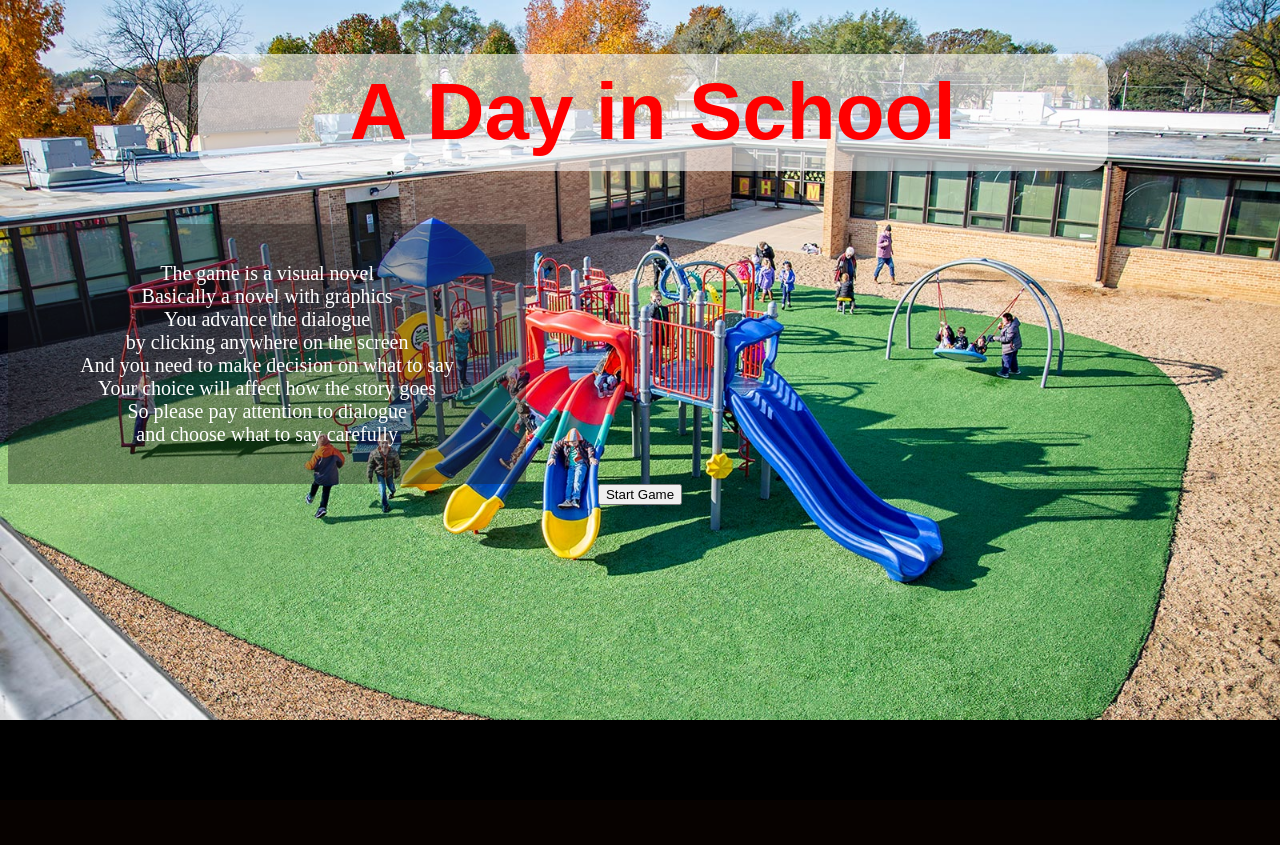
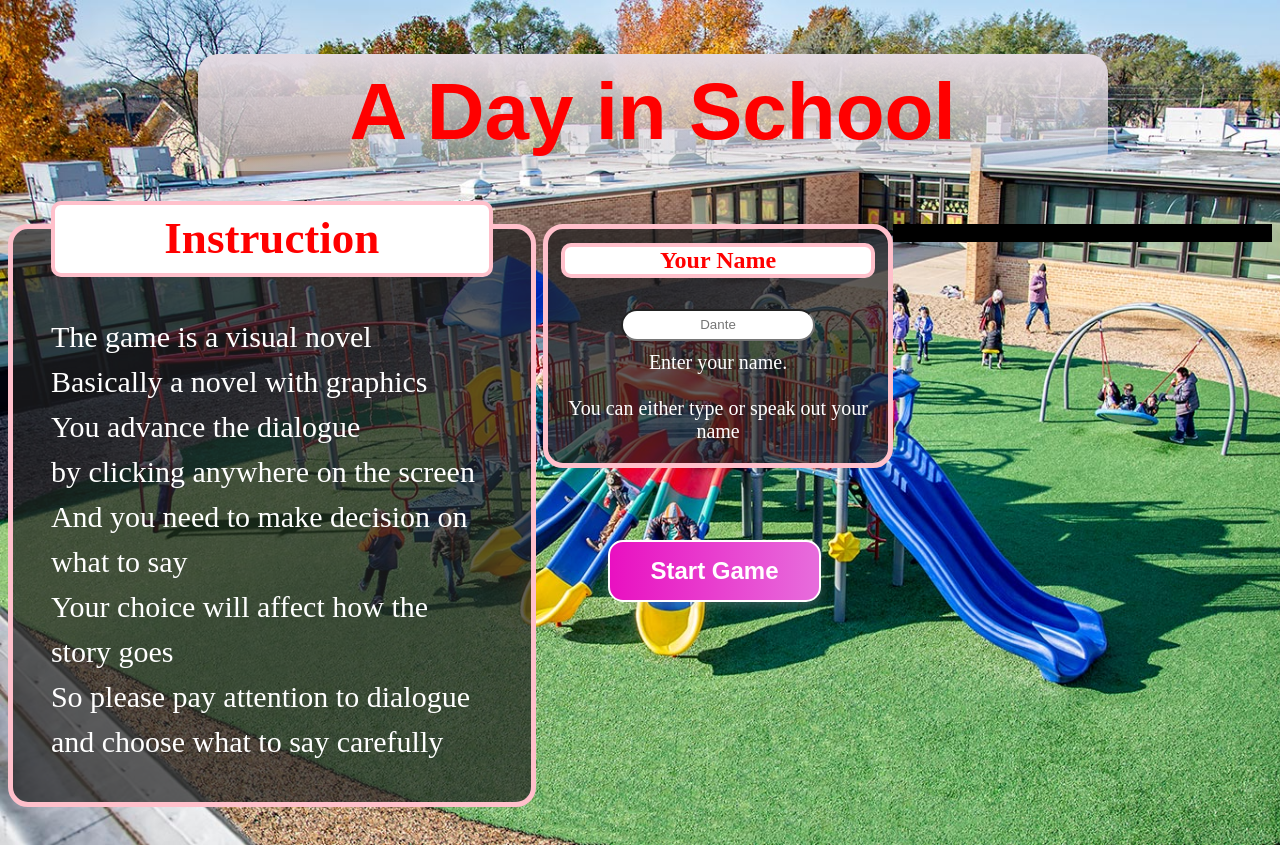
Before and after one commit to Misitik/499_Social_Robotic, a Django app: page /game2_menu in a window 1280 px wide. Before the commit the page ends 720 px from the top, so only its background shows below. Run offline with Django 5.2, Linux system fonts and the light colour scheme.

Commit message:
modified game 2 menu

```diff
--- a/games/game2.py
+++ b/games/game2.py
@@ -7,8 +7,9 @@ def game2_menu(request):
 
     return render(request, 'game2/game2_start_menu.html')
 
-def game2_game(request):
+def game2_game(request, ):
 
     dialogue = serialize('json', diagloue.objects.all())
+    username = request.GET.get('userInput', 'Dante')
 
-    return render(request, 'game2/game2_game.html', context = {'dialogue': json.dumps(dialogue)})
+    return render(request, 'game2/game2_game.html', context = {'dialogue': json.dumps(dialogue), 'username': username})
--- a/games/static/css/game2.css
+++ b/games/static/css/game2.css
@@ -74,6 +74,7 @@ body {
     width: 85%;
     height: 25%;
     box-shadow: 0px 0px 15px rgba(255, 204, 0, 0.8);
+
 }
 
 #Teresa{
--- a/games/templates/game2/game2_game.html
+++ b/games/templates/game2/game2_game.html
@@ -14,6 +14,7 @@
 <body>
 
     <div id = dialogue value = "{{dialogue}}"></div>
+    <div id = username value = "{{username}}"></div>
 
     <img src = "{% static 'images/mikan.png' %}" id = 'Teresa'>
     <img src = "{% static 'images/rito.png' %}" id = 'Jim'>
@@ -71,7 +72,7 @@
         <source src = "{% static 'sound/option_click.mp3' %}" type="audio/mpeg">
     </audio>
 
-    <audio id = 'classroom'>
+    <audio autoplay loop id = 'classroom'>
         <source src = "{% static 'sound/classroom.mp3' %}" type="audio/mpeg">
     </audio>
 
--- a/games/templates/game2/game2_start_menu.html
+++ b/games/templates/game2/game2_start_menu.html
@@ -1,5 +1,5 @@
 {%extends "start_menu_template.html"%}
-
+{% load static %}
 
 {%block menutitle%} A Day in School {%endblock%}
 
@@ -10,25 +10,31 @@
     height: 30%;
     left: 5%;
     top: 5%;
-    background-color: rgba(30,30,30, 0.4);
+    background-color: rgba(30,30,30, 0.7);
     padding: 3%;
-    font-size: 20px;
+    font-size: 30px;
     color: white;
+    border-radius: 20px;
+    line-height: 1.5;
+    text-align: left;
+    border-style: solid;
+    border-width: 5px;
+    border-color: pink;
 }
 
 body{
-    background-color: black;
+
     text-align: center;
-
     background-repeat: no-repeat;
     background-size: cover;
+    transition: background-color 2s ease-in-out, color 2s ease-in-out;
 }
 
 h1 {
     font-family: "Arial", sans-serif;
     font-size: 5rem; /* Sets the font-size of h1 = 5 * (font-size of root (<html>)) */
     color: #FF0000;
-    background-color: rgba(255, 255,255,0.6);
+    background: linear-gradient(to bottom, #e3d9e1, #e3e2e37c);
     padding: 1%;
     border-radius: 20px;
     width: 70%;
@@ -40,17 +46,85 @@ p {
     margin-top: 50px;
     font-size: 2rem;
 }
+
+#center_panel{
+
+    display: flex;
+    flex-direction: row;
+    margin-bottom: 3%;
+}
+
+#qr_code{
+    width: 30%;
+    height: 30%;
+    background-color: black;
+}
+
+#name_input{
+    margin-left: 2%;
+    background-color: rgba(30,30,30, 0.7);
+    border-style: solid;
+    border-width: 5px;
+    border-color: pink;
+    border-radius: 20px;
+    color: white;
+
+
+}
+
+/* Game Buttons */
+.game-button {
+    background: linear-gradient(to right, #e910c1, #e76ddc); /* Space-themed colors */
+    color: white;
+    font-size: 1.5rem;
+    font-weight: bold;
+    border: 2px solid white;
+    padding: 15px 40px;
+    border-radius: 15px;
+    cursor: pointer;
+    transition: all 0.3s ease-in-out;
+    box-shadow: 0px 4px 10px rgba(255, 255, 255, 0.2);
+    text-transform: uppercas
+
+}
+
+/* Button Hover Effect */
+.game-button:hover {
+    background: linear-gradient(to right, #e910c1, #e76ddc)
+    transform: scale(1.5);
+    border-color: #ffcc00; /* Yellow glow effect */
+    box-shadow: 0px 0px 15px rgba(255, 204, 0, 0.8);
+}
+
+/* Button Click Effect */
+.game-button:active {
+    transform: scale(0.95);
+}
+
+
+
+
 {% endblock %}
 
 {%block script %}
 
 document.getElementsByTagName("body")[0].style = "background-image: url('static/images/elementary_school.jpg');"
+document.getElementById('ref').onclick = function()
+{
+
+   window.location.href = "{% url 'game2_play' %}";
+}
 
 
 {%endblock%}
 
 {%block content%}
+
+<div id = center_panel>
+
     <div id = 'instruction'>
+
+        <h2 style = 'background-color: white; color: red; border-radius: 10px; margin-top: -15%; text-align: center; border-style: solid; border-width: 4px; border-color: pink; '> Instruction</h2>
         The game is a visual novel<br>
         Basically a novel with graphics<br>
         You advance the dialogue <br>
@@ -61,15 +135,38 @@ document.getElementsByTagName("body")[0].style = "background-image: url('static/
         and choose what to say carefully <br>
     </div>
 
-{%endblock%}
+
+    <form action="{% url 'game2_play' %}" method = "GET" >
+    <div id = name_input>
+        <h2 style = 'background-color: white; color: red; border-radius: 10px; margin: 4%; text-align: center; border-style: solid; border-width: 4px; border-color: pink; '>Your Name</h2>
+        <input type = 'text' placeholder="Dante" name = 'userInput' style = 'margin: 5%; border-radius: 20px; padding: 2%; text-align: center;'>
+        <p style = 'font-size: 20px; margin-top: -2%; margin-left: 4%; margin-right: 4%;'>Enter your name. <br><br>You can either type or speak out your name <br></p>
+
+    </div>
+
+    <button class="game-button" id = 'ref' type = 'submit' style = 'margin-top: 20%;'>
+        Start Game
+    </button>
+    </form>
+
+
+    <div id = 'qr_code'>
+        sdfsdfsdf
+            </div>
+
+</div>
+
+<audio autoplay loop id = 'storm'>
+    <source src = "{% static 'sound/storm.mp3' %}" type="audio/mpeg">
+</audio>
+
+
+{% endblock %}
 
 
 
 
 {%block ref %}
-<a href='{% url 'game2_play' %}' >
-    <button class="GFG">
-        Start Game
-    </button>
-</a>
+
+
 {%endblock%}
--- a/games/templates/homepage.html
+++ b/games/templates/homepage.html
@@ -87,7 +87,7 @@
 
     <div class="button-container" style = "top: 80%;">
         <button class="game-button" onclick="window.location.href='{% url 'game1_menu' %}';">Space Game</button>
-        <button class="game-button" onclick="window.location.href='{% url 'game2_menu' %}';">Game 2</button>
+        <button class="game-button" onclick="window.location.href='{% url 'game2_menu' %}';">Visual Novel</button>
         <button class="game-button" onclick="window.location.href='{% url 'game3_menu' %}';">Game 3</button>
     </div>
 
```
Also changed, not shown: games/static/js/game2.js (+11 -4 lines), db.sqlite3, 1 other file. Lines whose indentation alone changed are shown as unchanged.
